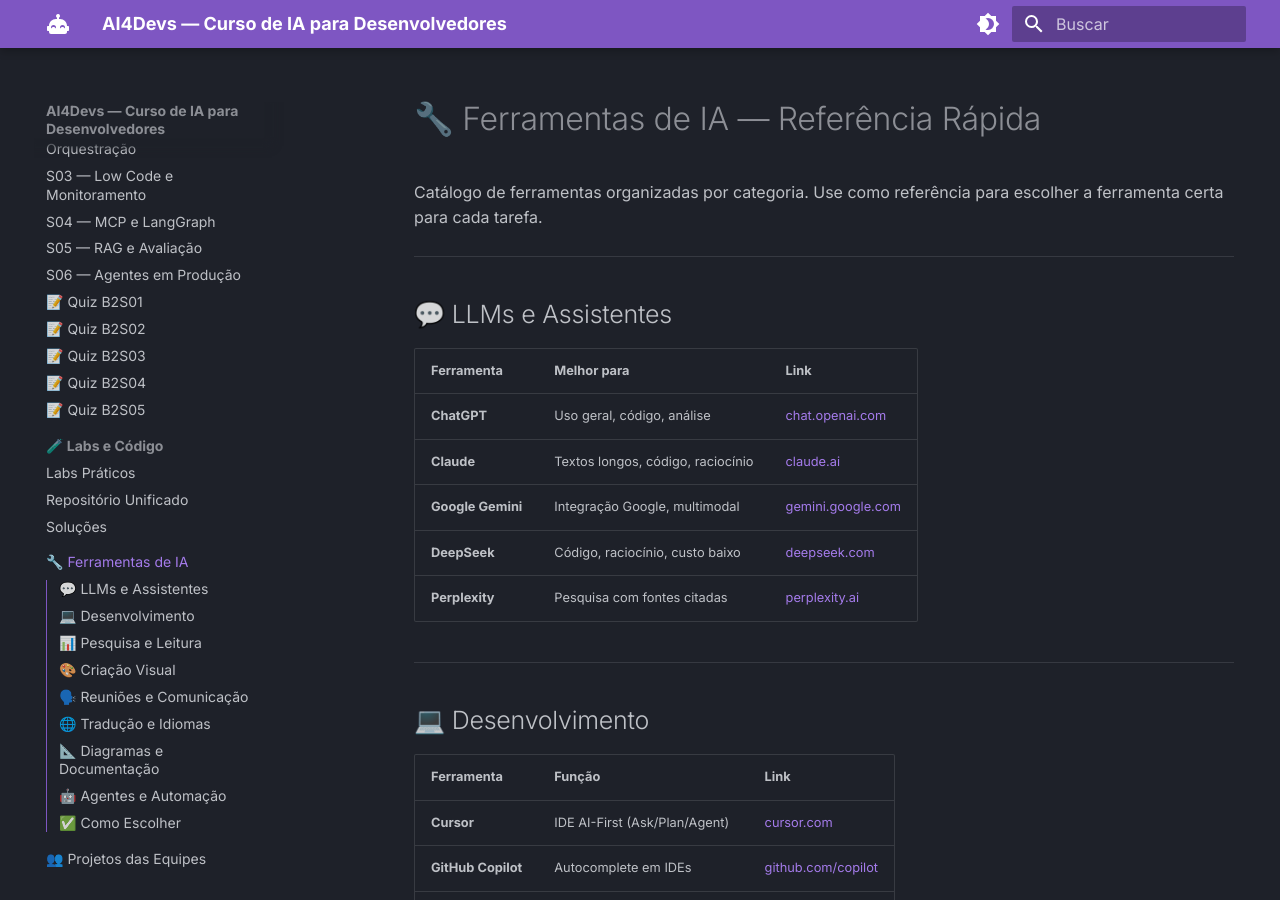
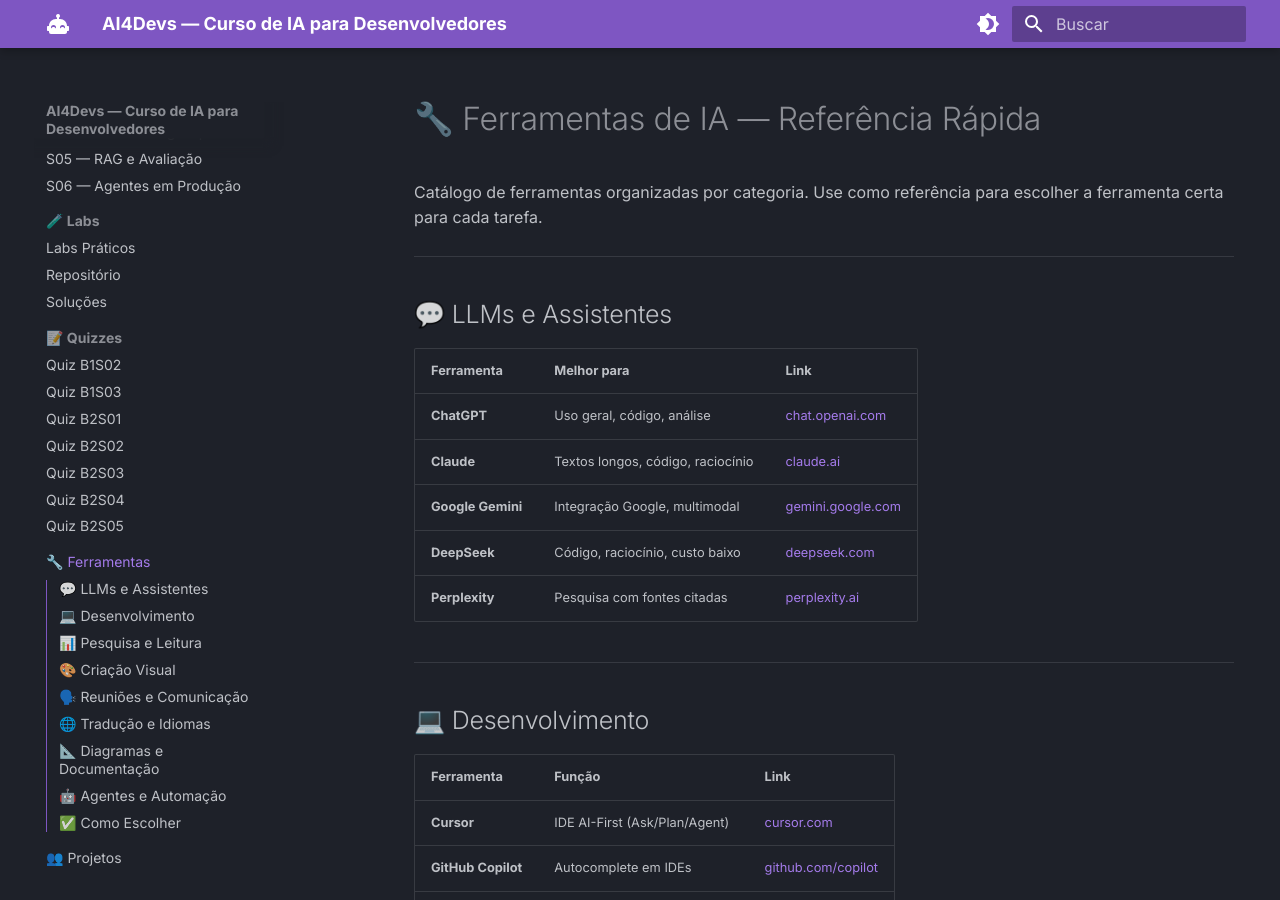
Before and after one commit to IA-para-DEVs-SD/AI4devs, an MkDocs documentation site: the page built from docs/ferramentas.md, in a window 1280 px wide and 900 px high. Built offline with MkDocs 1.6.1 and Material for MkDocs 9.7.7, drawn with Linux system fonts in a browser that asks for light colours.

Commit message:
docs: reorganiza menu - quizzes separados, nomes mais limpos

```diff
--- a/mkdocs.yml
+++ b/mkdocs.yml
@@ -70,10 +70,8 @@
   - "🏠 Início": index.md
   - "📘 Bloco 1 — Fundamentos":
     - "S01 — Fundamentos de IA": bloco1/s01-fundamentos.md
-    - "S02 — Prompt Engineering": bloco1/s02-prompt-engineering.md
+    - "S02 — Prompt e Context Engineering": bloco1/s02-prompt-engineering.md
     - "S03 — IA no Desenvolvimento": bloco1/s03-ia-desenvolvimento.md
-    - "📝 Quiz B1S02": bloco1/quiz-b1s02.md
-    - "📝 Quiz B1S03": bloco1/quiz-b1s03.md
   - "📗 Bloco 2 — Agentes e Automação":
     - "S01 — Tools e ReAct": bloco2/s01-tools-react.md
     - "S02 — Memória e Orquestração": bloco2/s02-memoria-orquestracao.md
@@ -81,14 +79,17 @@
     - "S04 — MCP e LangGraph": bloco2/s04-mcp-langgraph.md
     - "S05 — RAG e Avaliação": bloco2/s05-rag-avaliacao.md
     - "S06 — Agentes em Produção": bloco2/s06-producao.md
-    - "📝 Quiz B2S01": bloco2/quiz-b2s01.md
-    - "📝 Quiz B2S02": bloco2/quiz-b2s02.md
-    - "📝 Quiz B2S03": bloco2/quiz-b2s03.md
-    - "📝 Quiz B2S04": bloco2/quiz-b2s04.md
-    - "📝 Quiz B2S05": bloco2/quiz-b2s05.md
-  - "🧪 Labs e Código":
+  - "🧪 Labs":
     - "Labs Práticos": labs.md
-    - "Repositório Unificado": repositorio.md
+    - "Repositório": repositorio.md
     - "Soluções": solucoes.md
-  - "🔧 Ferramentas de IA": ferramentas.md
-  - "👥 Projetos das Equipes": projetos.md
+  - "📝 Quizzes":
+    - "Quiz B1S02": bloco1/quiz-b1s02.md
+    - "Quiz B1S03": bloco1/quiz-b1s03.md
+    - "Quiz B2S01": bloco2/quiz-b2s01.md
+    - "Quiz B2S02": bloco2/quiz-b2s02.md
+    - "Quiz B2S03": bloco2/quiz-b2s03.md
+    - "Quiz B2S04": bloco2/quiz-b2s04.md
+    - "Quiz B2S05": bloco2/quiz-b2s05.md
+  - "🔧 Ferramentas": ferramentas.md
+  - "👥 Projetos": projetos.md
```
